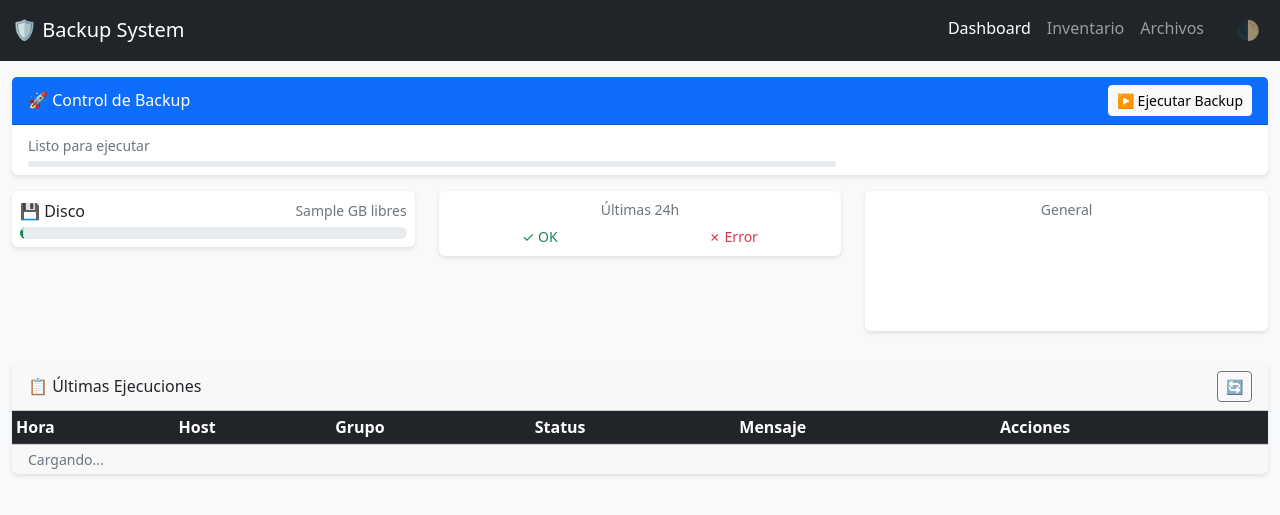
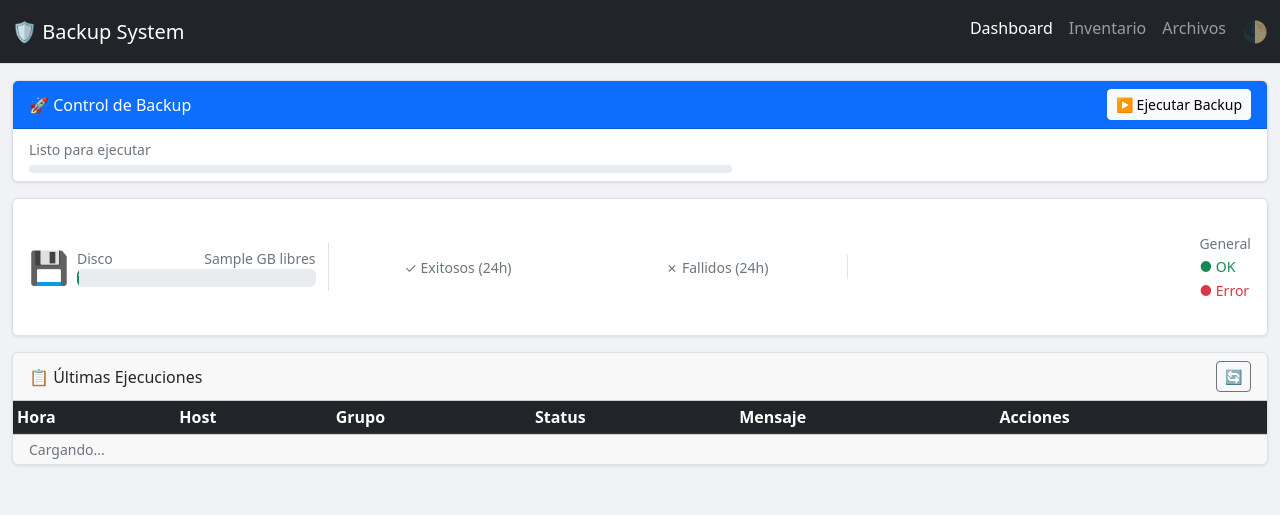
Before and after one commit to Peripotec/backup_system, a Flask app: template templates/dashboard.html in a window 1280 px wide. Shown: the top 515 px of the page. Run offline with Flask 3, Linux system fonts and the light colour scheme; the template is opened without the code that fills it: most values are stand-ins (such as "Sample title", 1, 10 or a date in 2020); lists and menus that the app fills with data are empty.

Commit message:
UX Phase 2: Unified stats, dark mode, detailed backup logs, delete files

```diff
--- a/templates/dashboard.html
+++ b/templates/dashboard.html
@@ -7,56 +7,114 @@
     <link href="https://cdn.jsdelivr.net/npm/bootstrap@5.3.0/dist/css/bootstrap.min.css" rel="stylesheet">
     <script src="https://cdn.jsdelivr.net/npm/chart.js"></script>
     <style>
+        /* Light Theme */
         :root {
-            --bg: #f8f9fa;
-            --card-bg: #fff;
-            --text: #212529;
-            --muted: #6c757d;
+            --bg-body: #f0f2f5;
+            --bg-card: #ffffff;
+            --bg-navbar: #212529;
+            --text-primary: #212529;
+            --text-muted: #6c757d;
+            --border-color: #dee2e6;
         }
 
+        /* Dark Theme - Premium Blue */
         [data-theme="dark"] {
-            --bg: #1a1a2e;
-            --card-bg: #16213e;
-            --text: #e9ecef;
-            --muted: #adb5bd;
+            --bg-body: #0f172a;
+            --bg-card: #1e293b;
+            --bg-navbar: #0f172a;
+            --text-primary: #f1f5f9;
+            --text-muted: #94a3b8;
+            --border-color: #334155;
         }
 
         body {
-            background: var(--bg);
-            color: var(--text);
-            transition: all 0.3s;
+            background: var(--bg-body);
+            color: var(--text-primary);
+            transition: all 0.3s ease;
+        }
+
+        .navbar {
+            background: var(--bg-navbar) !important;
+            border-bottom: 1px solid var(--border-color);
         }
 
         .card {
-            background: var(--card-bg);
-            border: none;
-            box-shadow: 0 2px 4px rgba(0, 0, 0, 0.1);
+            background: var(--bg-card);
+            border: 1px solid var(--border-color);
+            box-shadow: 0 1px 3px rgba(0, 0, 0, 0.1);
         }
 
         .text-muted {
-            color: var(--muted) !important;
+            color: var(--text-muted) !important;
+        }
+
+        .table {
+            color: var(--text-primary);
+        }
+
+        [data-theme="dark"] .table {
+            --bs-table-bg: var(--bg-card);
+            --bs-table-striped-bg: #283548;
+        }
+
+        [data-theme="dark"] .table-dark {
+            --bs-table-bg: #334155;
+        }
+
+        [data-theme="dark"] .modal-content {
+            background: var(--bg-card);
+            color: var(--text-primary);
+        }
+
+        [data-theme="dark"] .form-control,
+        [data-theme="dark"] .form-check-label {
+            background: #334155;
+            color: var(--text-primary);
+            border-color: var(--border-color);
         }
 
         .log-panel {
-            font-family: monospace;
+            font-family: 'Consolas', monospace;
             font-size: 10px;
             background: #0d1117;
-            color: #0f0;
+            color: #58a6ff;
             min-height: 60px;
             max-height: 100px;
             overflow-y: auto;
+            border-radius: 6px;
         }
 
         .log-success {
-            color: #0f0;
+            color: #3fb950;
         }
 
         .log-error {
-            color: #f55;
+            color: #f85149;
         }
 
         .log-info {
-            color: #5bf;
+            color: #58a6ff;
+        }
+
+        .theme-toggle {
+            cursor: pointer;
+            font-size: 1.3rem;
+            transition: transform 0.3s;
+        }
+
+        .theme-toggle:hover {
+            transform: rotate(180deg);
+        }
+
+        .stat-box {
+            text-align: center;
+            padding: 0.5rem;
+        }
+
+        .stat-number {
+            font-size: 2rem;
+            font-weight: 700;
+            line-height: 1;
         }
 
         .group-collapse {
@@ -68,40 +126,32 @@
             overflow-y: auto;
         }
 
-        .chart-card {
-            height: 140px;
-        }
-
-        .theme-toggle {
-            cursor: pointer;
-            font-size: 1.2rem;
+        .chart-container {
+            height: 120px;
+            position: relative;
         }
     </style>
 </head>
 
 <body>
 
-    <nav class="navbar navbar-expand-lg navbar-dark bg-dark mb-3">
+    <nav class="navbar navbar-dark mb-3">
         <div class="container-fluid">
             <a class="navbar-brand" href="/">🛡️ Backup System</a>
-            <ul class="navbar-nav ms-auto">
+            <ul class="navbar-nav flex-row gap-3">
                 <li class="nav-item"><a class="nav-link active" href="/">Dashboard</a></li>
                 <li class="nav-item"><a class="nav-link" href="/inventory">Inventario</a></li>
                 <li class="nav-item"><a class="nav-link" href="/files">Archivos</a></li>
-                <li class="nav-item ms-3">
-                    <span class="nav-link theme-toggle" onclick="toggleTheme()" title="Cambiar tema">🌓</span>
-                </li>
+                <li class="nav-item"><span class="nav-link theme-toggle" onclick="toggleTheme()"
+                        title="Cambiar tema">🌓</span></li>
             </ul>
         </div>
     </nav>
 
     <div class="container-fluid">
         <!-- Control Panel -->
-        <div class="row mb-3">
-            <div class="col-12">
-                <div class="card">
-                    <div
-                        class="card-header bg-primary text-white d-flex justify-content-between align-items-center py-2">
+        <div class="card mb-3">
+            <div class="card-header bg-primary text-white d-flex justify-content-between align-items-center py-2">
                 <span>🚀 Control de Backup</span>
                 <div>
                     <button class="btn btn-danger btn-sm me-2" id="btn-cancel" onclick="cancelBackup()"
@@ -111,16 +161,65 @@
                 </div>
             </div>
             <div class="card-body py-2">
-                        <div class="row">
-                            <div class="col-md-8">
+                <div class="row align-items-center">
+                    <div class="col-md-7">
                         <small id="backup-status" class="text-muted">Listo para ejecutar</small>
-                                <div class="progress mt-1" style="height: 6px;">
-                                    <div class="progress-bar progress-bar-striped progress-bar-animated"
-                                        id="progress-bar" style="width: 0%"></div>
+                        <div class="progress mt-1" style="height: 8px;">
+                            <div class="progress-bar progress-bar-striped progress-bar-animated" id="progress-bar"
+                                style="width: 0%"></div>
                         </div>
                     </div>
+                    <div class="col-md-5">
+                        <div id="log-panel" class="log-panel p-2" style="display: none;"></div>
+                    </div>
+                </div>
+            </div>
+        </div>
+
+        <!-- Stats Panel (Unified: Disco + 24h + Torta) -->
+        <div class="card mb-3">
+            <div class="card-body py-2">
+                <div class="row align-items-center">
+                    <!-- Disk -->
+                    <div class="col-md-3 border-end">
+                        <div class="d-flex align-items-center">
+                            <span class="me-2" style="font-size: 2rem;">💾</span>
+                            <div class="flex-grow-1">
+                                <div class="d-flex justify-content-between">
+                                    <small class="text-muted">Disco</small>
+                                    <small class="text-muted">{{ disk.free_gb }} GB libres</small>
+                                </div>
+                                <div class="progress" style="height: 18px;">
+                                    <div class="progress-bar"
+                                        style="width: {{ disk.percent }}%; background: linear-gradient(90deg, #198754, {{ '#ffc107' if disk.percent > 60 else '#198754' }}, {{ '#dc3545' if disk.percent > 85 else '#ffc107' if disk.percent > 60 else '#198754' }});">
+                                        {{ disk.percent }}%</div>
+                                </div>
+                            </div>
+                        </div>
+                    </div>
+                    <!-- 24h Stats -->
+                    <div class="col-md-5 border-end">
+                        <div class="row text-center">
+                            <div class="col-6">
+                                <div class="stat-number text-success">{{ stats.get('SUCCESS', 0) }}</div>
+                                <small class="text-muted">✓ Exitosos (24h)</small>
+                            </div>
+                            <div class="col-6">
+                                <div class="stat-number text-danger">{{ stats.get('ERROR', 0) }}</div>
+                                <small class="text-muted">✗ Fallidos (24h)</small>
+                            </div>
+                        </div>
+                    </div>
+                    <!-- General Pie -->
                     <div class="col-md-4">
-                                <div id="log-panel" class="log-panel p-1 rounded" style="display: none;"></div>
+                        <div class="d-flex align-items-center">
+                            <div class="chart-container flex-grow-1">
+                                <canvas id="chartPie"></canvas>
+                            </div>
+                            <div class="ms-3">
+                                <small class="text-muted d-block">General</small>
+                                <small class="text-success">● OK</small><br>
+                                <small class="text-danger">● Error</small>
                             </div>
                         </div>
                     </div>
@@ -128,46 +227,13 @@
             </div>
         </div>
 
-        <!-- Stats Row -->
-        <div class="row mb-3">
-            <div class="col-md-4">
-                <div class="card p-2">
-                    <div class="d-flex justify-content-between align-items-center">
-                        <span>💾 Disco</span>
-                        <small class="text-muted">{{ disk.free_gb }} GB libres</small>
-                    </div>
-                    <div class="progress mt-1" style="height: 12px;">
-                        <div class="progress-bar"
-                            style="width: {{ disk.percent }}%; background-color: {{ '#dc3545' if disk.percent > 90 else '#ffc107' if disk.percent > 70 else '#198754' }};">
-                            {{ disk.percent }}%</div>
+        <!-- Per-Group Charts -->
+        <div class="card mb-3" id="group-charts-card" style="display: none;">
+            <div class="card-header py-2"><small class="text-muted">📊 Estadísticas por Grupo (24h)</small></div>
+            <div class="card-body py-2">
+                <div class="row" id="group-charts-row"></div>
             </div>
         </div>
-            </div>
-            <div class="col-md-4">
-                <div class="card p-2 text-center">
-                    <small class="text-muted">Últimas 24h</small>
-                    <div class="d-flex justify-content-around mt-1">
-                        <div>
-                            <h3 class="text-success mb-0">{{ stats.get('SUCCESS', 0) }}</h3><small
-                                class="text-success">✓ OK</small>
-                        </div>
-                        <div>
-                            <h3 class="text-danger mb-0">{{ stats.get('ERROR', 0) }}</h3><small class="text-danger">✗
-                                Error</small>
-                        </div>
-                    </div>
-                </div>
-            </div>
-            <div class="col-md-4">
-                <div class="card p-2 chart-card">
-                    <small class="text-muted text-center d-block">General</small>
-                    <canvas id="chartPie"></canvas>
-                </div>
-            </div>
-        </div>
-
-        <!-- Per-Group Charts -->
-        <div class="row mb-3" id="group-charts-row"></div>
 
         <!-- Jobs Table -->
         <div class="card">
@@ -216,7 +282,7 @@
                     </div>
                     <hr class="my-2">
                     {% for group in inventory.groups %}
-                    <div class="mb-2 group-item">
+                    <div class="mb-2">
                         <div class="d-flex align-items-center group-collapse" data-bs-toggle="collapse"
                             data-bs-target="#collapse-{{ loop.index }}">
                             <input class="form-check-input me-2 group-check" type="checkbox"
@@ -252,20 +318,16 @@
 
     <script src="https://cdn.jsdelivr.net/npm/bootstrap@5.3.0/dist/js/bootstrap.bundle.min.js"></script>
     <script>
-        // Theme Toggle
+        // Theme
         function toggleTheme() {
-            const html = document.documentElement;
-            const current = html.getAttribute('data-theme');
-            const next = current === 'dark' ? 'light' : 'dark';
-            html.setAttribute('data-theme', next);
-            localStorage.setItem('theme', next);
+            var t = document.documentElement.getAttribute('data-theme') === 'dark' ? 'light' : 'dark';
+            document.documentElement.setAttribute('data-theme', t);
+            localStorage.setItem('theme', t);
         }
-        (function () {
-            const saved = localStorage.getItem('theme') || 'light';
-            document.documentElement.setAttribute('data-theme', saved);
-        })();
+        (function () { document.documentElement.setAttribute('data-theme', localStorage.getItem('theme') || 'light'); })();
 
         const backupModal = new bootstrap.Modal(document.getElementById('backupModal'));
+        let isBackupRunning = false;
 
         function toggleAll(cb) { document.querySelectorAll('.device-check, .group-check').forEach(function (el) { el.checked = cb.checked; }); updateCount(); }
         function toggleGroup(name) { var cb = document.querySelector('.group-check[data-group="' + name + '"]'); document.querySelectorAll('.device-check[data-group="' + name + '"]').forEach(function (el) { el.checked = cb.checked; }); updateCount(); }
@@ -278,36 +340,77 @@
             if (selected.length === 0) return alert('Seleccione equipos');
             if (!confirm('¿Backup de ' + selected.length + ' equipo(s)?')) return;
             backupModal.hide();
+            startBackup(selected);
+        }
+
+        function startBackup(devices) {
+            isBackupRunning = true;
+            lastLogCount = 0;  // Reset log counter
             document.getElementById('btn-backup').disabled = true;
             document.getElementById('btn-cancel').style.display = 'inline-block';
             document.getElementById('log-panel').style.display = 'block';
             document.getElementById('log-panel').innerHTML = '';
-            var url = selected.length === 1 ? '/api/backup/trigger?device=' + encodeURIComponent(selected[0]) : '/api/backup/trigger';
-            addLog('info', 'Iniciando ' + selected.length + ' backup(s)...');
-            fetch(url).then(function (r) { return r.json(); }).then(function (d) { d.error ? addLog('error', d.error) : pollStatus(); });
+            document.getElementById('progress-bar').style.width = '0%';
+
+            var url = devices.length === 1 ? '/api/backup/trigger?device=' + encodeURIComponent(devices[0]) : '/api/backup/trigger';
+            addLog('info', 'Iniciando ' + devices.length + ' backup(s)...');
+            fetch(url).then(function (r) { return r.json(); }).then(function (d) {
+                if (d.error) { addLog('error', d.error); finishBackup(); }
+                else { pollStatus(); }
+            });
         }
 
-        function cancelBackup() { if (confirm('¿Cancelar?')) fetch('/api/backup/cancel').then(function (r) { return r.json(); }).then(function (d) { addLog('info', d.message); }); }
+        function cancelBackup() {
+            if (!confirm('¿Seguro que desea cancelar el backup en curso?')) return;
+            addLog('info', 'Cancelando...');
+            fetch('/api/backup/cancel').then(function (r) { return r.json(); }).then(function (d) {
+                addLog('info', d.message || 'Cancelado');
+            });
+        }
+
+        var lastLogCount = 0;
 
         function pollStatus() {
+            if (!isBackupRunning) return;
             fetch('/api/backup/status').then(function (r) { return r.json(); }).then(function (d) {
                 document.getElementById('backup-status').textContent = d.message;
                 document.getElementById('progress-bar').style.width = d.progress + '%';
-                if (d.current_device) addLog('info', '→ ' + d.current_device);
-                if (d.running && !d.cancelled) setTimeout(pollStatus, 2000);
-                else { document.getElementById('btn-backup').disabled = false; document.getElementById('btn-cancel').style.display = 'none'; addLog('info', '✓ Finalizado'); setTimeout(function () { loadJobs(1); }, 2000); }
-            });
+
+                // Display new logs since last poll
+                if (d.logs && d.logs.length > lastLogCount) {
+                    for (var i = lastLogCount; i < d.logs.length; i++) {
+                        var log = d.logs[i];
+                        addLog(log.type, log.msg);
+                    }
+                    lastLogCount = d.logs.length;
+                }
+
+                if (d.running && !d.cancelled) {
+                    setTimeout(pollStatus, 1000);
+                } else {
+                    if (d.cancelled) addLog('warning', '⚠️ Backup cancelado');
+                    finishBackup();
+                }
+            }).catch(function () { setTimeout(pollStatus, 3000); });
+        }
+
+        function finishBackup() {
+            isBackupRunning = false;
+            document.getElementById('btn-backup').disabled = false;
+            document.getElementById('btn-cancel').style.display = 'none';
+            addLog('info', '✓ Proceso finalizado');
+            setTimeout(function () { loadJobs(1); }, 1500);
         }
 
         function addLog(t, m) { var p = document.getElementById('log-panel'); p.innerHTML += '<div class="log-' + t + '">' + m + '</div>'; p.scrollTop = p.scrollHeight; }
 
         function loadJobs(page) {
-            fetch('/api/jobs?page=' + page + '&per_page=15').then(function (r) { return r.json(); }).then(function (data) {
+            fetch('/api/jobs?page=' + page + '&per_page=10').then(function (r) { return r.json(); }).then(function (data) {
                 var tb = document.getElementById('jobs-table'); tb.innerHTML = '';
                 data.jobs.forEach(function (j) {
                     var ts = j.timestamp ? j.timestamp.split('.')[0] : '';
                     var st = j.status === 'SUCCESS' ? '<span class="badge bg-success">OK</span>' : '<span class="badge bg-danger">ERR</span>';
-                    tb.innerHTML += '<tr><td><small>' + ts + '</small></td><td><strong>' + j.hostname + '</strong></td><td><small>' + (j.group_name || '-') + '</small></td><td>' + st + '</td><td><small class="text-muted">' + (j.message || '').substring(0, 35) + '</small></td><td><a href="/files/' + j.hostname + '" class="btn btn-sm btn-outline-primary py-0">📁</a> <a href="/diff/' + j.vendor + '/' + j.hostname + '" class="btn btn-sm btn-outline-secondary py-0">📝</a> <button class="btn btn-sm btn-outline-success py-0" onclick="backupSingle(\'' + j.hostname + '\')">🔄</button></td></tr>';
+                    tb.innerHTML += '<tr><td><small>' + ts + '</small></td><td><strong>' + j.hostname + '</strong></td><td><small>' + (j.group_name || '-') + '</small></td><td>' + st + '</td><td><small class="text-muted">' + (j.message || '').substring(0, 40) + '</small></td><td><a href="/files/' + j.hostname + '" class="btn btn-sm btn-outline-primary py-0">📁</a> <a href="/diff/' + j.vendor + '/' + j.hostname + '" class="btn btn-sm btn-outline-secondary py-0">📝</a> <button class="btn btn-sm btn-outline-success py-0" onclick="backupSingle(\'' + j.hostname + '\')">🔄</button></td></tr>';
                 });
                 document.getElementById('jobs-info').textContent = 'Página ' + data.page + '/' + data.pages + ' (' + data.total + ' total)';
                 var pg = document.getElementById('pagination'); pg.innerHTML = '';
@@ -317,17 +420,33 @@
             });
         }
 
-        function backupSingle(h) { if (confirm('Backup ' + h + '?')) { document.getElementById('btn-backup').disabled = true; document.getElementById('log-panel').style.display = 'block'; document.getElementById('log-panel').innerHTML = ''; addLog('info', 'Backup: ' + h); fetch('/api/backup/trigger?device=' + encodeURIComponent(h)).then(function (r) { return r.json(); }).then(function (d) { d.error ? addLog('error', d.error) : pollStatus(); }); } }
+        function backupSingle(h) { if (confirm('Backup ' + h + '?')) startBackup([h]); }
 
         // Charts
         var ok = {{ stats.get('SUCCESS', 0) }}, err = {{ stats.get('ERROR', 0) }};
-        if (ok + err > 0) { new Chart(document.getElementById('chartPie'), { type: 'doughnut', data: { labels: ['OK', 'Error'], datasets: [{ data: [ok, err], backgroundColor: ['#198754', '#dc3545'] }] }, options: { responsive: true, maintainAspectRatio: false, plugins: { legend: { display: false } } } }); }
+        if (ok + err > 0) {
+            new Chart(document.getElementById('chartPie'), {
+                type: 'doughnut',
+                data: { labels: ['OK', 'Error'], datasets: [{ data: [ok, err], backgroundColor: ['#198754', '#dc3545'], borderWidth: 0 }] },
+                options: { responsive: true, maintainAspectRatio: false, plugins: { legend: { display: false } }, cutout: '60%' }
+            });
+        }
 
         fetch('/api/stats/by_group').then(function (r) { return r.json(); }).then(function (data) {
             var groups = Object.keys(data); if (groups.length === 0) return;
+            document.getElementById('group-charts-card').style.display = 'block';
             var row = document.getElementById('group-charts-row');
-            groups.forEach(function (g, i) { var s = data[g].SUCCESS || 0, e = data[g].ERROR || 0; if (s + e === 0) return; var col = groups.length <= 4 ? 3 : 2; row.innerHTML += '<div class="col-md-' + col + ' mb-2"><div class="card p-2 chart-card"><small class="text-muted text-center d-block">' + g + '</small><canvas id="chart-' + i + '"></canvas></div></div>'; });
-            setTimeout(function () { groups.forEach(function (g, i) { var c = document.getElementById('chart-' + i); if (!c) return; new Chart(c, { type: 'doughnut', data: { labels: ['OK', 'Err'], datasets: [{ data: [data[g].SUCCESS || 0, data[g].ERROR || 0], backgroundColor: ['#198754', '#dc3545'] }] }, options: { responsive: true, maintainAspectRatio: false, plugins: { legend: { display: false } } } }); }); }, 100);
+            groups.forEach(function (g, i) {
+                var s = data[g].SUCCESS || 0, e = data[g].ERROR || 0;
+                if (s + e === 0) return;
+                row.innerHTML += '<div class="col-md-2 col-sm-4 mb-2 text-center"><div class="chart-container"><canvas id="chart-' + i + '"></canvas></div><small class="text-muted">' + g + '</small></div>';
+            });
+            setTimeout(function () {
+                groups.forEach(function (g, i) {
+                    var c = document.getElementById('chart-' + i); if (!c) return;
+                    new Chart(c, { type: 'doughnut', data: { labels: ['OK', 'Err'], datasets: [{ data: [data[g].SUCCESS || 0, data[g].ERROR || 0], backgroundColor: ['#198754', '#dc3545'], borderWidth: 0 }] }, options: { responsive: true, maintainAspectRatio: false, plugins: { legend: { display: false } }, cutout: '50%' } });
+                });
+            }, 100);
         });
 
         loadJobs(1);
```
Also changed, not shown: core/engine.py (+15 -0 lines), templates/inventory.html (+128 -144 lines), web_app.py (+27 -3 lines). Lines whose indentation alone changed are shown as unchanged.
